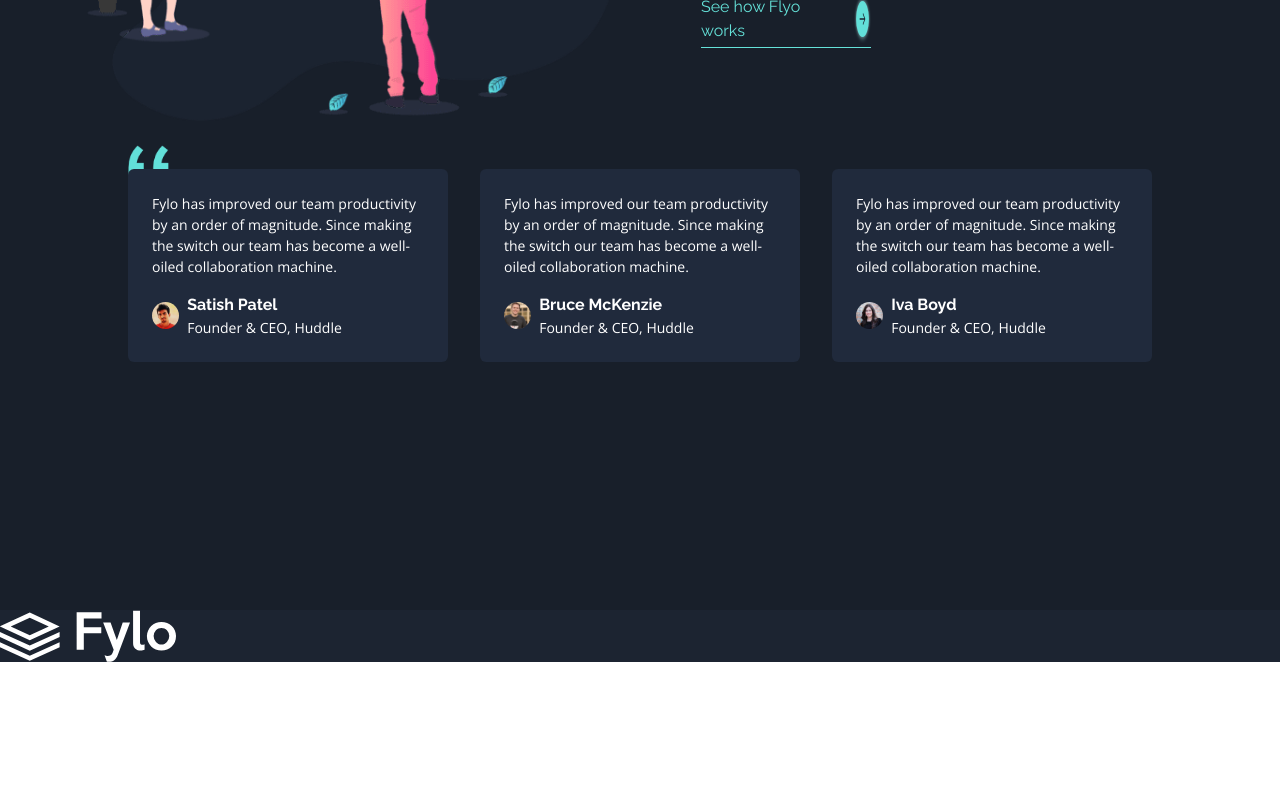
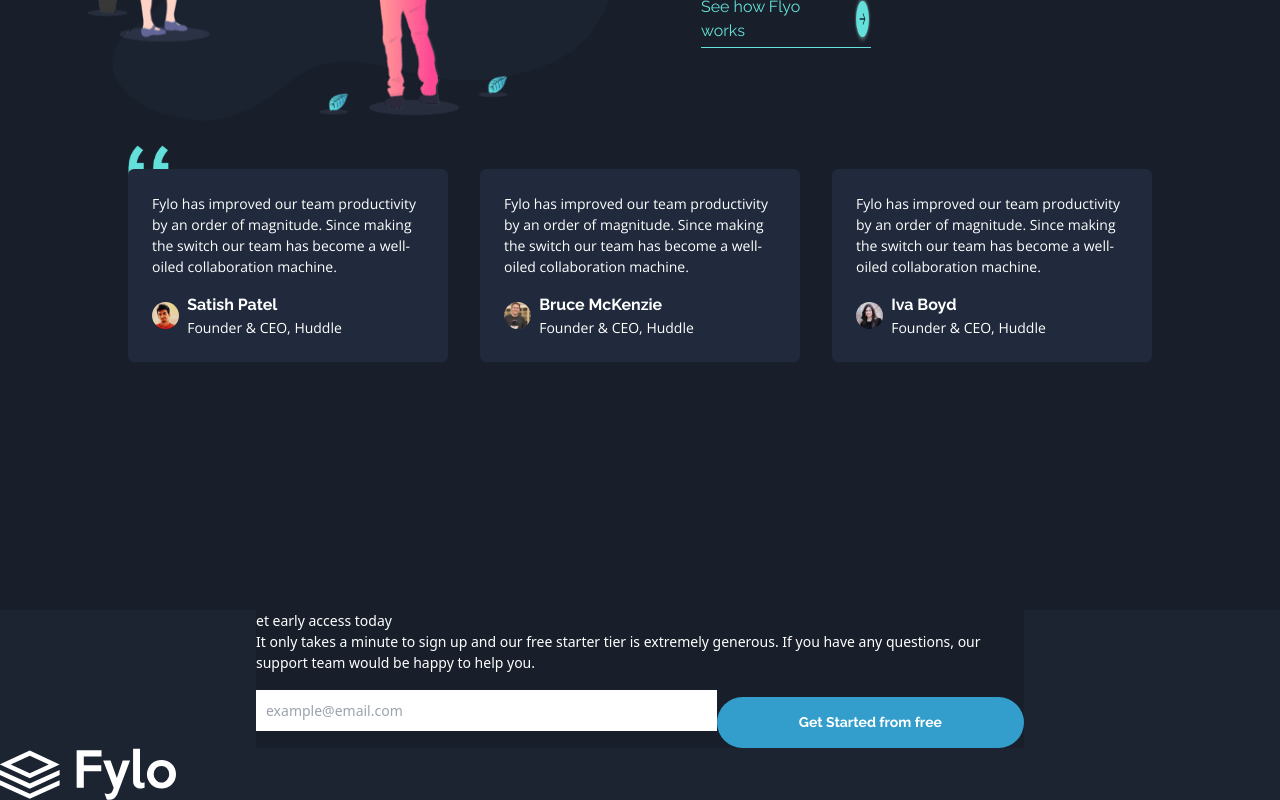
Before and after one commit to Sheriff-Oladimeji/flyo-dark-theme-landing-page, a React (Vite) app: page / in a window 1280 px wide. Shown: the part 1652-2452 px from the top of the page. Before the commit the page ends 2314 px from the top, so only its background shows below. Built offline with nearby package versions, Linux system fonts and the light colour scheme.

Commit message:
modify CTA

```diff
--- a/src/App.jsx
+++ b/src/App.jsx
@@ -16,10 +16,10 @@ const App = () => {
       <Services />
       <Business/>
       <Testimonials/>
-    <div>
+
       <CTA/>
       <Footer/>
-    </div>
+
     </div>
   );
 };
--- a/src/components/CTA.jsx
+++ b/src/components/CTA.jsx
@@ -1,12 +1,23 @@
 import Button from "./Button";
-
 
 const CTA = () => {
   return (
-    <div>
+    <div className="text-White bg-DarkBlueMain w-[90%] md:w-[60%] mx-auto">
+      <div>
+        <h2>et early access today</h2>
+        <p>
+          It only takes a minute to sign up and our free starter tier is extremely generous. If you have any questions, our support team would
+          be happy to help you.
+        </p>
+      </div>
+      <form className="flex flex-col md:flex-row items-center">
+        <div className="w-[90%] md:w-[60%]">
+        <input type="text" placeholder="example@email.com" className="w-[100%] p-[10px]"/>
+        </div>
+        <Button value="Get Started from free" style="w-[90%] md:w-[40%]"/>
+      </form>
+    </div>
+  );
+};
 
-    </div>
-  )
-}
-
-export default CTA
+export default CTA;
```
